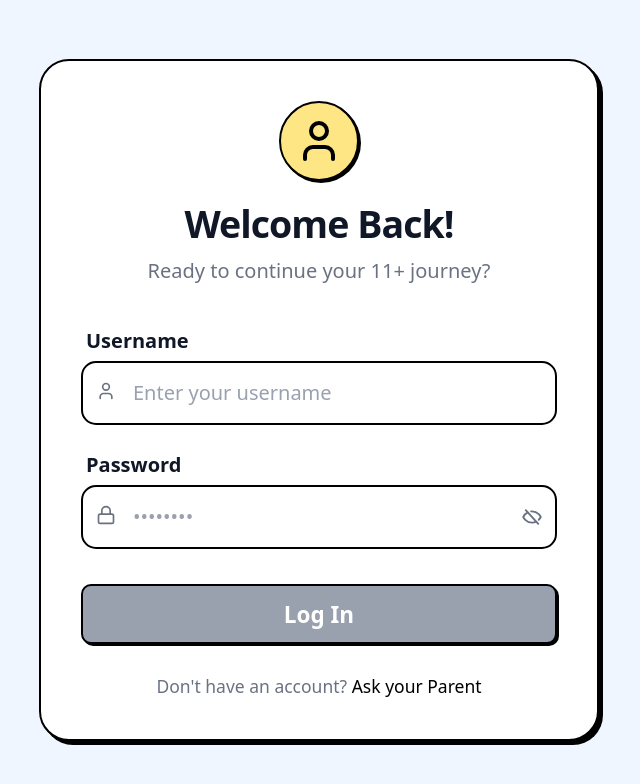
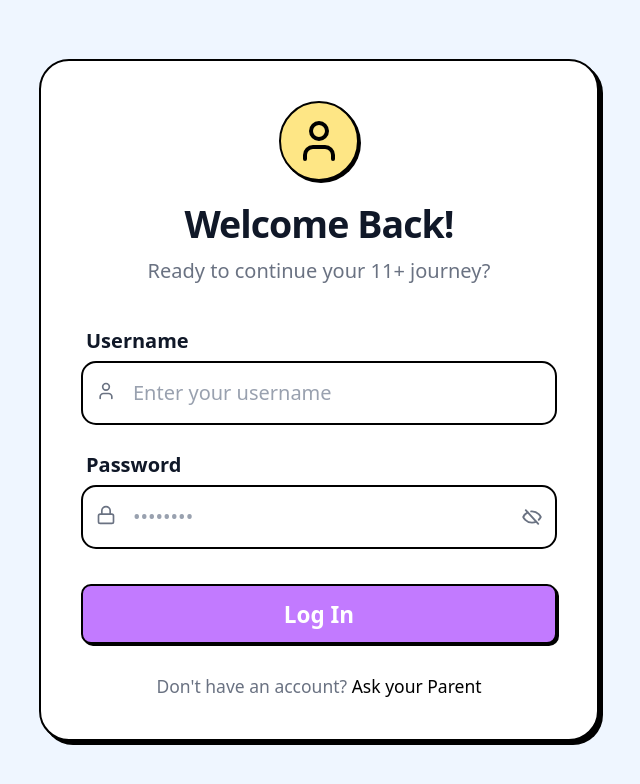
Before and after one commit to rikeshpatel19/support-tool, a React (Vite) app: page /login in a window 1280 px wide. Shown: the top 784 px of the page, without its empty margins (321-961 px from the left). Built offline with nearby package versions, Linux system fonts and the light colour scheme; no server answers; the HTML template or start-up script is replaced by a standard one.

Commit message:
Login Button
Forgot to change this button.

```diff
--- a/src/pages/LoginPage.jsx
+++ b/src/pages/LoginPage.jsx
@@ -97,7 +97,7 @@ const LoginPage = ({ setUser }) => {
 
                   {/* Log In Button */}
                   <div className="pt-2">
-                     <Button variant="grey" className="w-full justify-center text-lg h-12" onClick={handleSubmit}>Log In</Button>
+                     <Button variant="primary" className="w-full justify-center text-lg h-12" onClick={handleSubmit}>Log In</Button>
                   </div>
 
                   <p className="text-center text-gray-500 text-sm font-medium mt-6">
```
